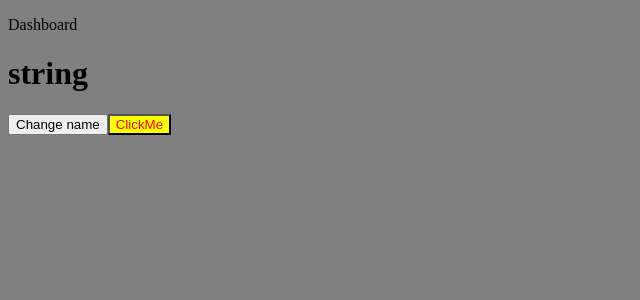
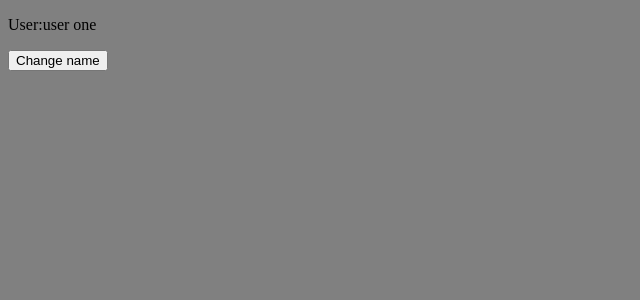
Before and after one commit to hrodberaht/react-chat-app, a React (Create React App) app: page / in a window 1280 px wide. Shown: the top 300 px of the page, without its empty margins (0-640 px from the left). Built offline with nearby package versions, Linux system fonts and the light colour scheme.

Commit message:
add redux, and connect component to it

```diff
--- a/package.json
+++ b/package.json
@@ -7,6 +7,7 @@
     "@types/node": "10.12.18",
     "@types/react": "16.7.18",
     "@types/react-dom": "16.0.11",
+    "@types/react-redux": "^6.0.12",
     "node-sass": "^4.11.0",
     "react": "^16.7.0",
     "react-dom": "^16.7.0",
--- a/src/App.tsx
+++ b/src/App.tsx
@@ -1,12 +1,12 @@
-import React, { Component, Fragment } from 'react';
+import React, { Component } from 'react';
 import Dashboard from './components/Dashboard';
 
 class App extends Component {
   render(): React.ReactNode {
     return (
-      <Fragment>
+      <div>
         <Dashboard />
-      </Fragment>
+      </div>
     );
   }
 }
--- a/src/components/Dashboard.tsx
+++ b/src/components/Dashboard.tsx
@@ -1,26 +1,37 @@
 import React, { Component } from 'react';
+import { connect } from 'react-redux';
 import Button from './shared/Button';
+import { StateInterface, UserInterface } from '../store/users/reducer';
+import { getUsers } from '../store/users/selectors';
 
 interface State {
   name: string;
 }
 
-export default class Dashboard extends Component<{}, State> {
+export class Dashboard extends Component<{ users: Array<UserInterface> }, State> {
   readonly state = {
     name: 'string'
   };
 
   showAlert = () => alert('hello');
+
   changeName = () => this.setState({ name: '1234' });
 
   render(): React.ReactNode {
     return (
       <div>
-        <p>Dashboard</p>
-        <h1>{this.state.name}</h1>
+        <p>
+          User:
+          {this.props.users[0].name}
+        </p>
         <Button onClick={this.changeName} name="Change name" />
-        <Button onClick={this.showAlert} name="ClickMe" className="btn btn-primary" />
       </div>
     );
   }
 }
+
+const mapStateToProps = (state: StateInterface) => ({
+  users: getUsers(state)
+});
+
+export default connect(mapStateToProps)(Dashboard);
--- a/src/index.tsx
+++ b/src/index.tsx
@@ -1,10 +1,22 @@
 import React from 'react';
 import ReactDOM from 'react-dom';
+import { createStore, compose } from 'redux';
+import { Provider } from 'react-redux';
+import rootReducer from './store/routeReducer';
 import './styles/index.scss';
 import App from './App';
 import * as serviceWorker from './serviceWorker';
 
-ReactDOM.render(<App />, document.getElementById('root'));
+const composeEnhancers = (window as any).__REDUX_DEVTOOLS_EXTENSION_COMPOSE__ || compose;
+const store = createStore(rootReducer, composeEnhancers());
+
+const AppWithProvider = () => (
+  <Provider store={store}>
+    <App />
+  </Provider>
+);
+
+ReactDOM.render(<AppWithProvider />, document.getElementById('root'));
 
 // If you want your app to work offline and load faster, you can change
 // unregister() to register() below. Note this comes with some pitfalls.
--- a/src/store/routeReducer.tsx
+++ b/src/store/routeReducer.tsx
@@ -0,0 +1,6 @@
+import { combineReducers } from 'redux';
+import users from './users/reducer';
+
+const rootReducer = combineReducers({ users });
+
+export default rootReducer;
--- a/src/store/users/reducer.tsx
+++ b/src/store/users/reducer.tsx
@@ -1,17 +1,29 @@
 import * as types from './types';
 
-interface UserInterface {
+export interface StateInterface {
+  users: UserInterface[];
+}
+
+export interface UserInterface {
+  id: string;
   name: string;
   email: string;
   password: string;
 }
 
-interface ActionInterface {
+export interface ActionInterface {
   type: string;
   payload: any;
 }
 
-const initialState: Array<UserInterface> = [];
+const userOne: UserInterface = {
+  id: '1234',
+  name: 'user one',
+  email: 'u@1.pl',
+  password: '1234'
+};
+
+const initialState: Array<UserInterface> = [userOne];
 
 const users = (state = initialState, action: ActionInterface) => {
   switch (action.type) {
@@ -19,7 +31,11 @@ const users = (state = initialState, action: ActionInterface) => {
       return [...state, action.payload];
     case types.UPDATE_USER:
       return [...state, action.payload];
+    case types.DELETE_USER:
+      return [...state, action.payload];
     default:
-      state;
+      return state;
   }
 };
+
+export default users;
--- /dev/null
+++ b/src/store/users/selectors.tsx
@@ -0,0 +1,3 @@
+import { StateInterface } from './reducer';
+
+export const getUsers = ({ users }: StateInterface) => users;
--- a/src/store/users/types.tsx
+++ b/src/store/users/types.tsx
@@ -1,2 +1,3 @@
 export const ADD_USER: string = 'users/ADD_USER';
 export const UPDATE_USER: string = 'users/UPDATE_USER';
+export const DELETE_USER: string = 'users/DELETE_USER';
```
Also changed, not shown: src/store/users/actionCreators.tsx (added, +7 -0 lines), 2 other files (tests, documents, lock files or other folders).
